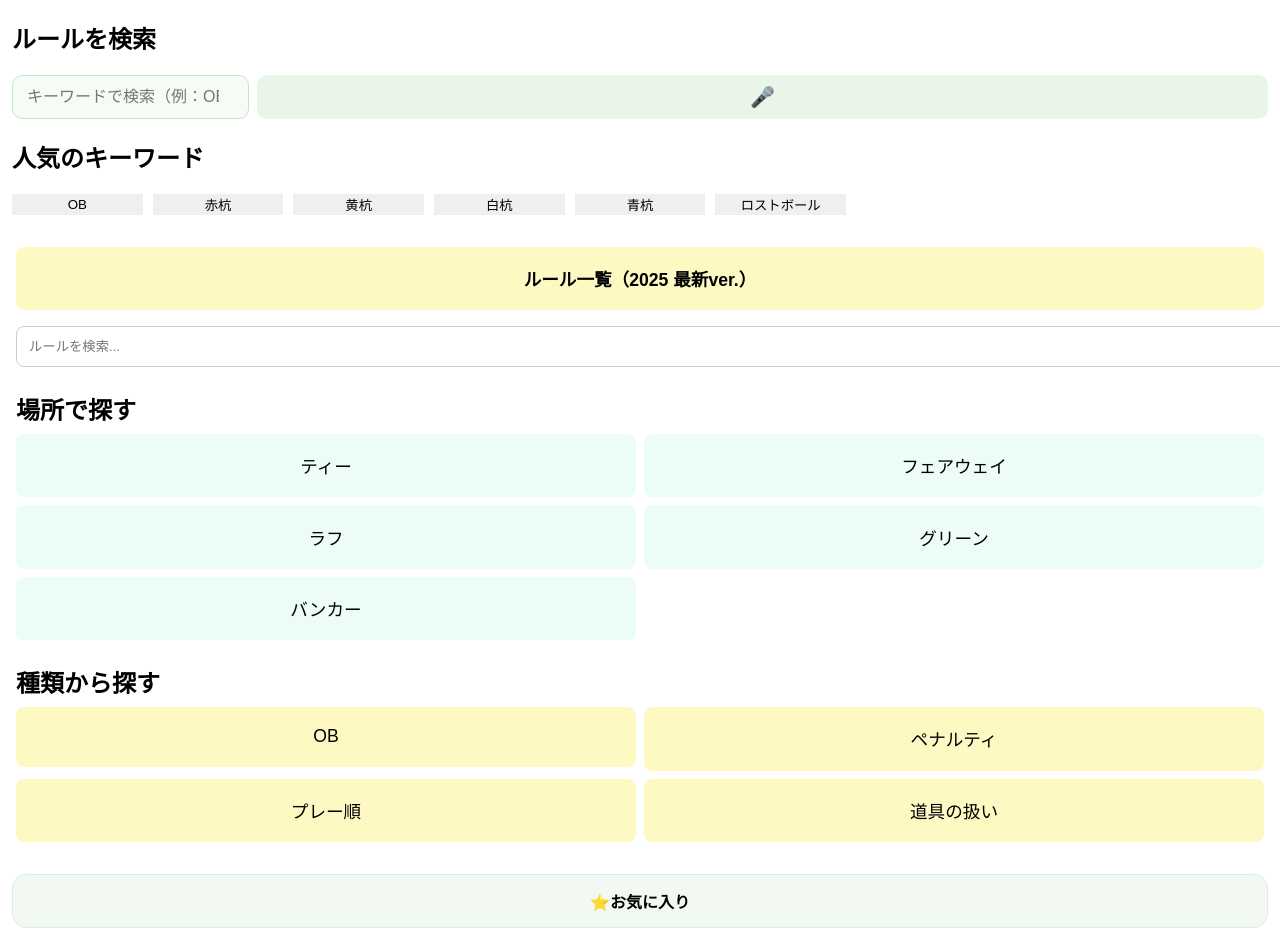
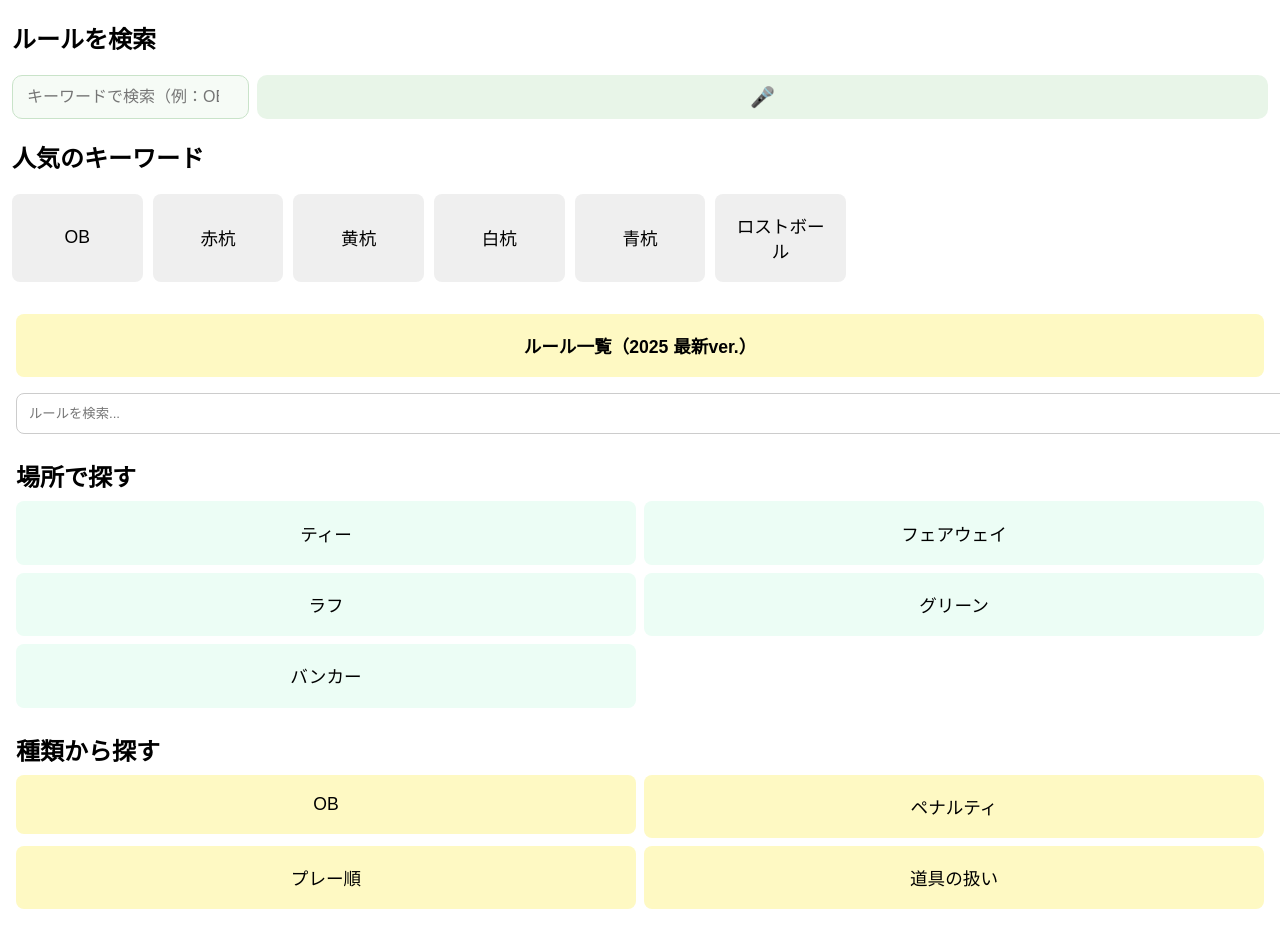
Before and after one commit to uta7770502/golf-rules, a website: page index.html in a window 1280 px wide. Shown: the top 931 px of the page. Drawn offline with nearby package versions, Linux system fonts and the light colour scheme.

Commit message:
Add files via upload

```diff
--- a/index.html
+++ b/index.html
@@ -120,7 +120,7 @@
 
     sorted.forEach(k => {
       const btn = document.createElement("button");
-      btn.className = "filter-btn";
+      btn.className = "card keyword-btn";
       btn.textContent = k.name;
       btn.addEventListener("click", () => {
         addCount(k.name);
```
